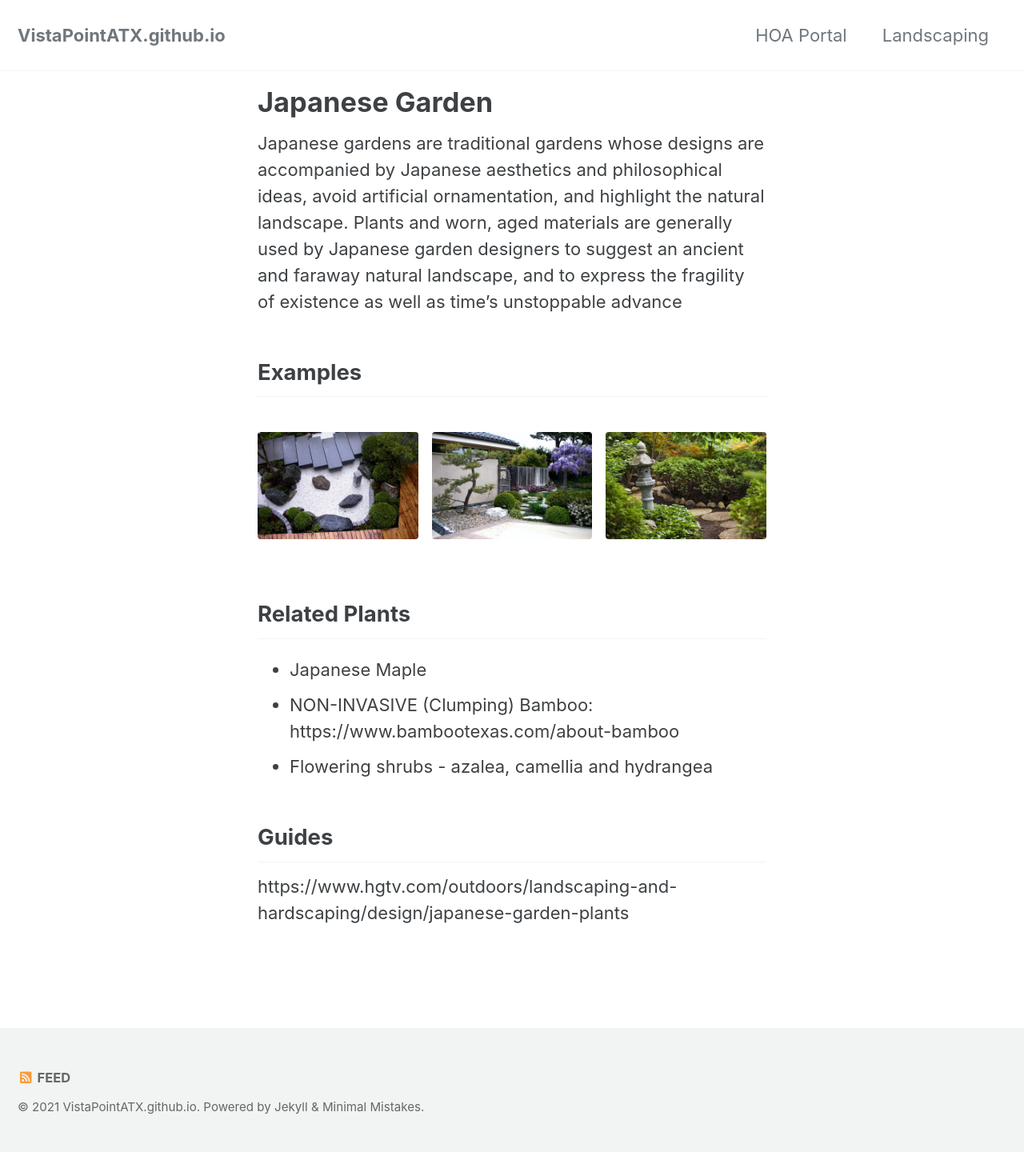
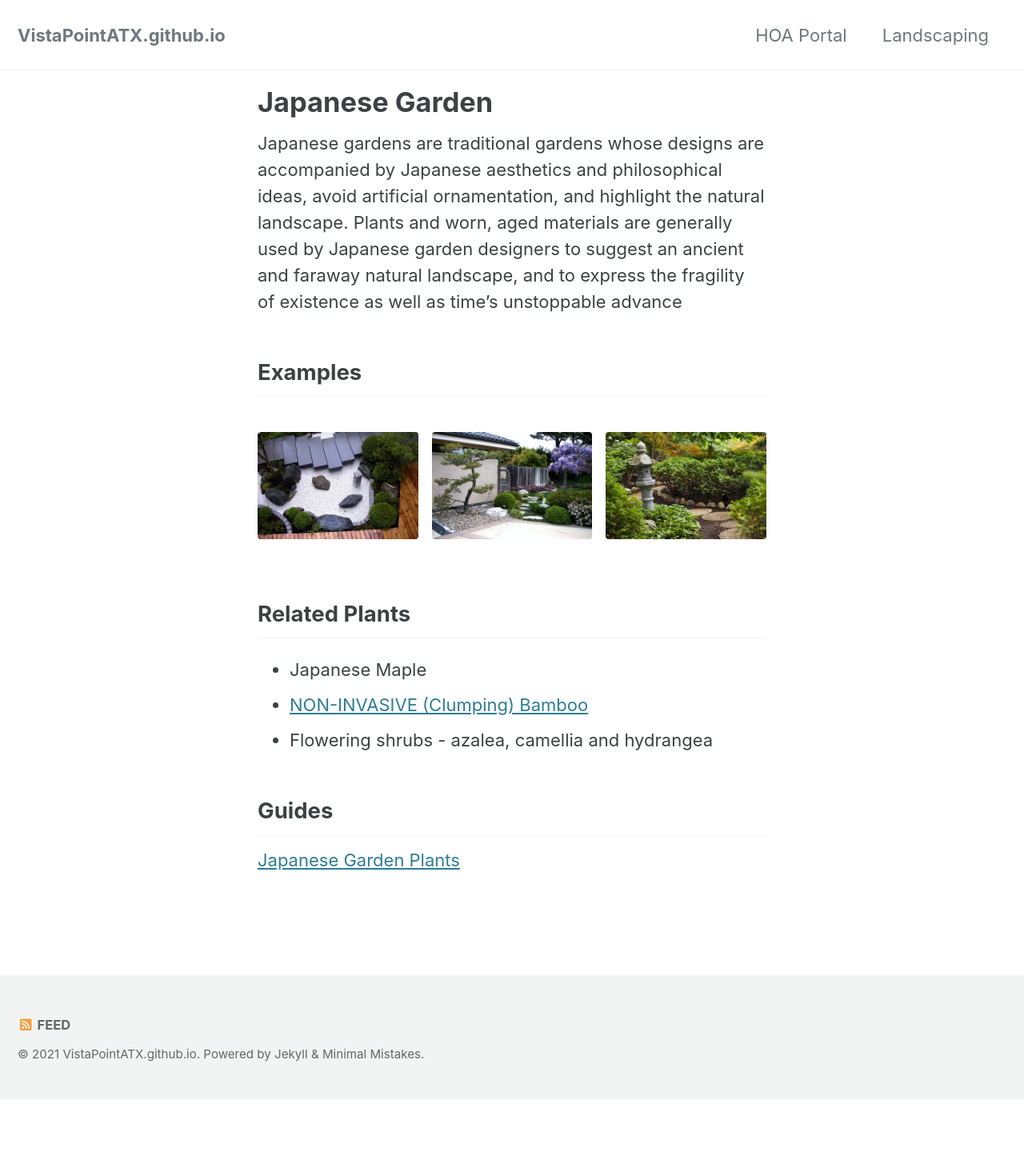
Before and after one commit to VistaPointATX/VistaPointATX.github.io, a Jekyll site: the page built from japanesegarden.md, in a window 1280 px wide. Shown: the whole page at 80% size. Built offline with Jekyll 4.4.1, drawn with Linux system fonts in a browser that asks for light colours; cached includes are drawn as plain includes; after the commit the page ends 1374 px from its top, so only the background shows below that; part of the change alters nothing that is shown.

Commit message:
Update japanesegarden.md

```diff
--- a/japanesegarden.md
+++ b/japanesegarden.md
@@ -17,8 +17,8 @@ Japanese gardens are traditional gardens whose designs are accompanied by Japane
 
 ## Related Plants
 - Japanese Maple
-- NON-INVASIVE (Clumping) Bamboo: https://www.bambootexas.com/about-bamboo
+- [NON-INVASIVE (Clumping) Bamboo](https://www.bambootexas.com/about-bamboo)
 - Flowering shrubs - azalea, camellia and hydrangea
 
 ## Guides
-https://www.hgtv.com/outdoors/landscaping-and-hardscaping/design/japanese-garden-plants
+[Japanese Garden Plants](https://www.hgtv.com/outdoors/landscaping-and-hardscaping/design/japanese-garden-plants)
```
